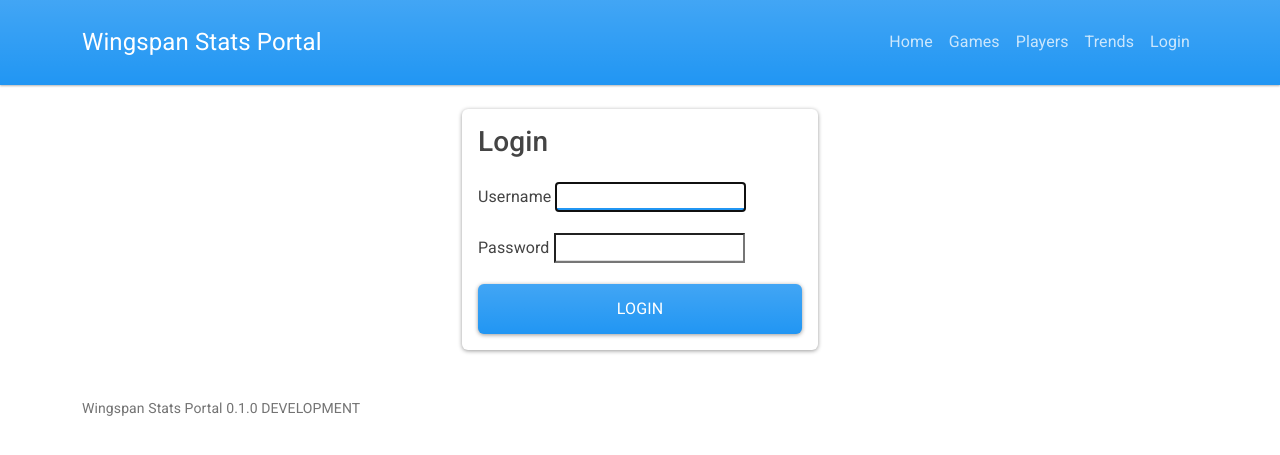
After one commit to ndswecker/wingspan-stats-portal, a Django app: page /accounts/login/ in a window 1280 px wide. The commit adds this page. Shown: the top 455 px of the page. Run offline with Django 5.2, Linux system fonts and the light colour scheme; some libraries are stand-ins or nearby versions.

Commit message:
adding login and logout for existing players

```diff
--- a/app/config/settings/base.py
+++ b/app/config/settings/base.py
@@ -133,3 +133,6 @@ STATIC_ROOT = BASE_DIR / 'staticfiles'
 # https://docs.djangoproject.com/en/5.2/ref/settings/#default-auto-field
 
 DEFAULT_AUTO_FIELD = 'django.db.models.BigAutoField'
+
+LOGIN_REDIRECT_URL = "portal:home"
+LOGOUT_REDIRECT_URL = "portal:home"
--- a/app/config/urls.py
+++ b/app/config/urls.py
@@ -19,5 +19,6 @@ from django.urls import include,path
 
 urlpatterns = [
     path('admin/', admin.site.urls),
+    path("accounts/", include("django.contrib.auth.urls")),
     path("", include("portal.urls")),
 ]
--- a/app/portal/templates/portal/base.html
+++ b/app/portal/templates/portal/base.html
@@ -62,9 +62,39 @@
                         </a>
                     </li>
 
-                    <li class="nav-item">
-                        <a class="nav-link" href="/admin/">Admin</a>
-                    </li>
+                    {% if user.is_authenticated %}
+
+                        <li class="nav-item">
+                            <form
+                                method="post"
+                                action="{% url 'logout' %}"
+                                class="d-inline"
+                            >
+                                {% csrf_token %}
+
+                                <button
+                                    type="submit"
+                                    class="nav-link border-0 bg-transparent"
+                                >
+                                    Logout
+                                </button>
+                            </form>
+                        </li>
+
+                        {% if user.is_staff %}
+                            <li class="nav-item">
+                                <a class="nav-link" href="/admin/">
+                                    Admin
+                                </a>
+                            </li>
+                        {% endif %}
+                    {% else %}
+                        <li class="nav-item">
+                            <a class="nav-link" href="{% url 'login' %}">
+                                Login
+                            </a>
+                        </li>
+                    {% endif %}
                 </ul>
             </div>
         </div>
--- /dev/null
+++ b/app/portal/templates/registration/login.html
@@ -0,0 +1,58 @@
+{% extends "portal/base.html" %}
+
+{% block title %}
+Login | Wingspan Stats Portal
+{% endblock %}
+
+{% block content %}
+
+<div class="row justify-content-center">
+    <div class="col-12 col-md-6 col-lg-4">
+        <div class="card">
+            <div class="card-body">
+                <h1 class="h3 mb-4">Login</h1>
+
+                {% if form.errors %}
+                    <div class="alert alert-danger">
+                        Invalid username or password.
+                    </div>
+                {% endif %}
+
+                <form method="post">
+                    {% csrf_token %}
+
+                    <div class="mb-3">
+                        <label
+                            class="form-label"
+                            for="{{ form.username.id_for_label }}"
+                        >
+                            Username
+                        </label>
+
+                        {{ form.username }}
+                    </div>
+
+                    <div class="mb-3">
+                        <label
+                            class="form-label"
+                            for="{{ form.password.id_for_label }}"
+                        >
+                            Password
+                        </label>
+
+                        {{ form.password }}
+                    </div>
+
+                    <button
+                        type="submit"
+                        class="btn btn-primary w-100"
+                    >
+                        Login
+                    </button>
+                </form>
+            </div>
+        </div>
+    </div>
+</div>
+
+{% endblock %}
```
Also changed, not shown: app/portal/admin.py (+41 -5 lines), app/portal/models.py (+10 -0 lines), docs/operations.md (+32 -0 lines), app/portal/migrations/0003_player_user.py (added).
